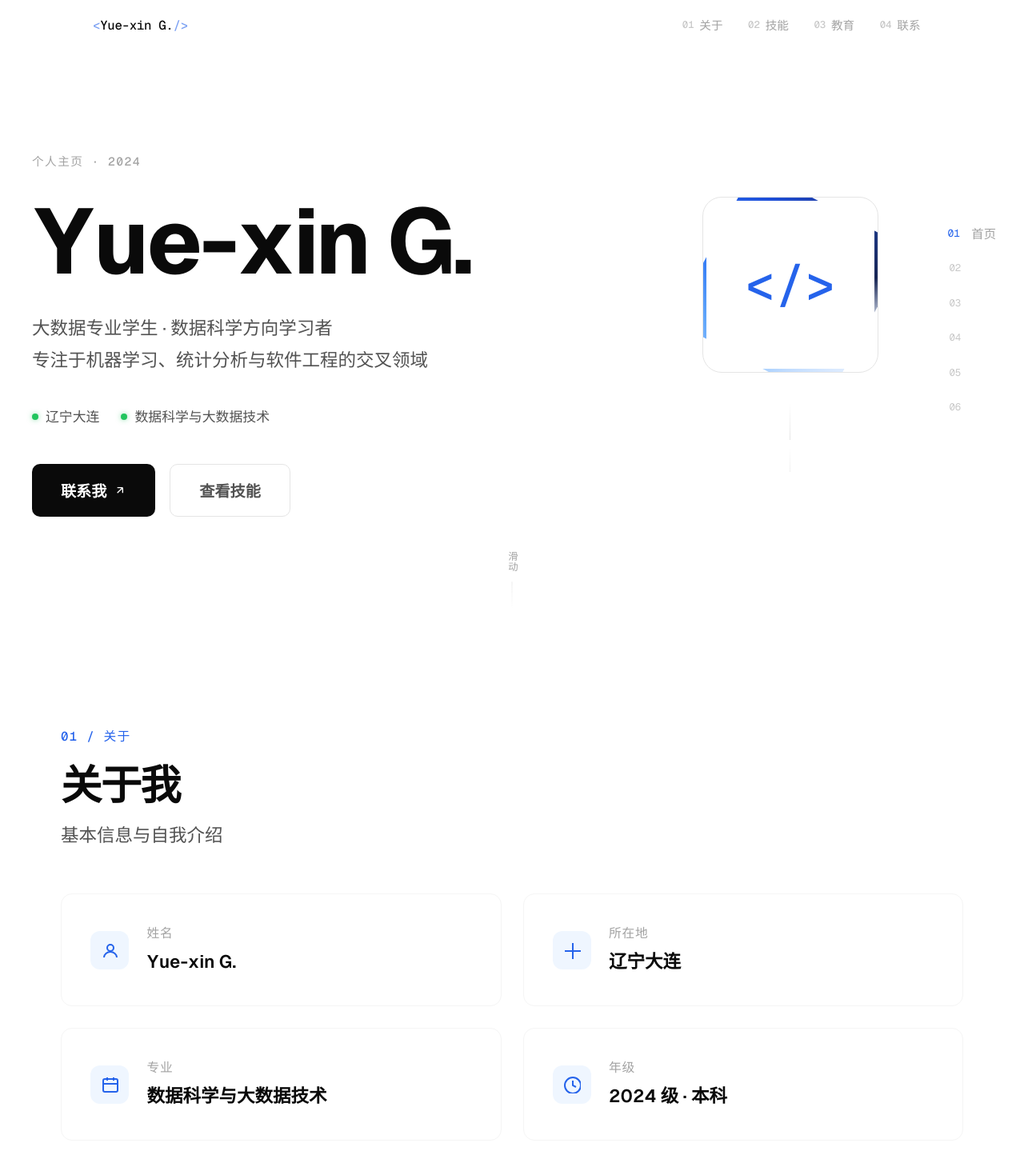
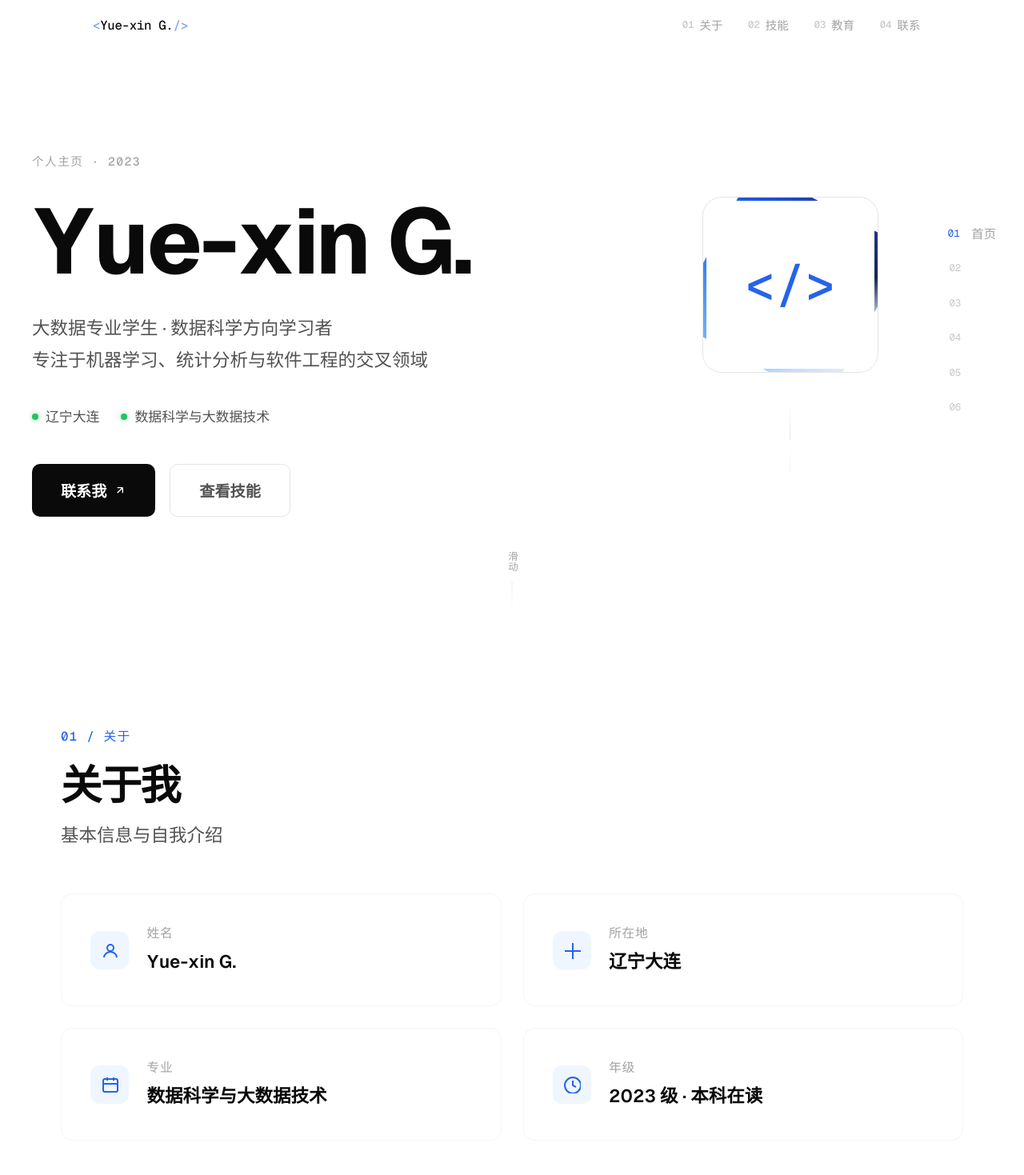
Before and after one commit to qyyyy09315/qyyyy09315.github.io, a Vue app: page / in a window 1280 px wide. Shown: the top 1469 px of the page at 80% size. Built offline with nearby package versions, Linux system fonts and the light colour scheme.

Commit message:
fix: 更新教育背景信息
- 大连海洋大学: 2023-2027 本科在读
- 高中: 大连市第二十三高级中学 2020-2023

```diff
--- a/src/components/AboutSection.vue
+++ b/src/components/AboutSection.vue
@@ -46,7 +46,7 @@
           </div>
           <div class="card-text">
             <span class="meta">年级</span>
-            <span class="value">2024 级 · 本科</span>
+            <span class="value">2023 级 · 本科在读</span>
           </div>
         </div>
       </div>
--- a/src/components/EducationSection.vue
+++ b/src/components/EducationSection.vue
@@ -11,14 +11,14 @@
 
       <div class="edu-timeline">
         <div class="edu-card card animate animate-delay-2">
-          <div class="edu-year">2024 — 2028</div>
+          <div class="edu-year">2023 — 2027</div>
           <h3 class="edu-school">大连海洋大学</h3>
-          <p class="edu-major">数据科学与大数据技术 · 本科</p>
+          <p class="edu-major">数据科学与大数据技术 · 本科在读</p>
         </div>
 
         <div class="edu-card card animate animate-delay-3">
-          <div class="edu-year">2021 — 2024</div>
-          <h3 class="edu-school">大连理工大学附属高级中学</h3>
+          <div class="edu-year">2020 — 2023</div>
+          <h3 class="edu-school">大连市第二十三高级中学</h3>
           <p class="edu-major">高中</p>
         </div>
       </div>
--- a/src/components/HeroSection.vue
+++ b/src/components/HeroSection.vue
@@ -2,7 +2,7 @@
   <section class="hero">
     <div class="hero-inner">
       <div class="hero-content">
-        <span class="hero-overline">个人主页 · 2024</span>
+        <span class="hero-overline">个人主页 · 2023</span>
         <h1 class="hero-title">Yue-xin G.</h1>
         <p class="hero-tagline">
           大数据专业学生 · 数据科学方向学习者<br>
```
